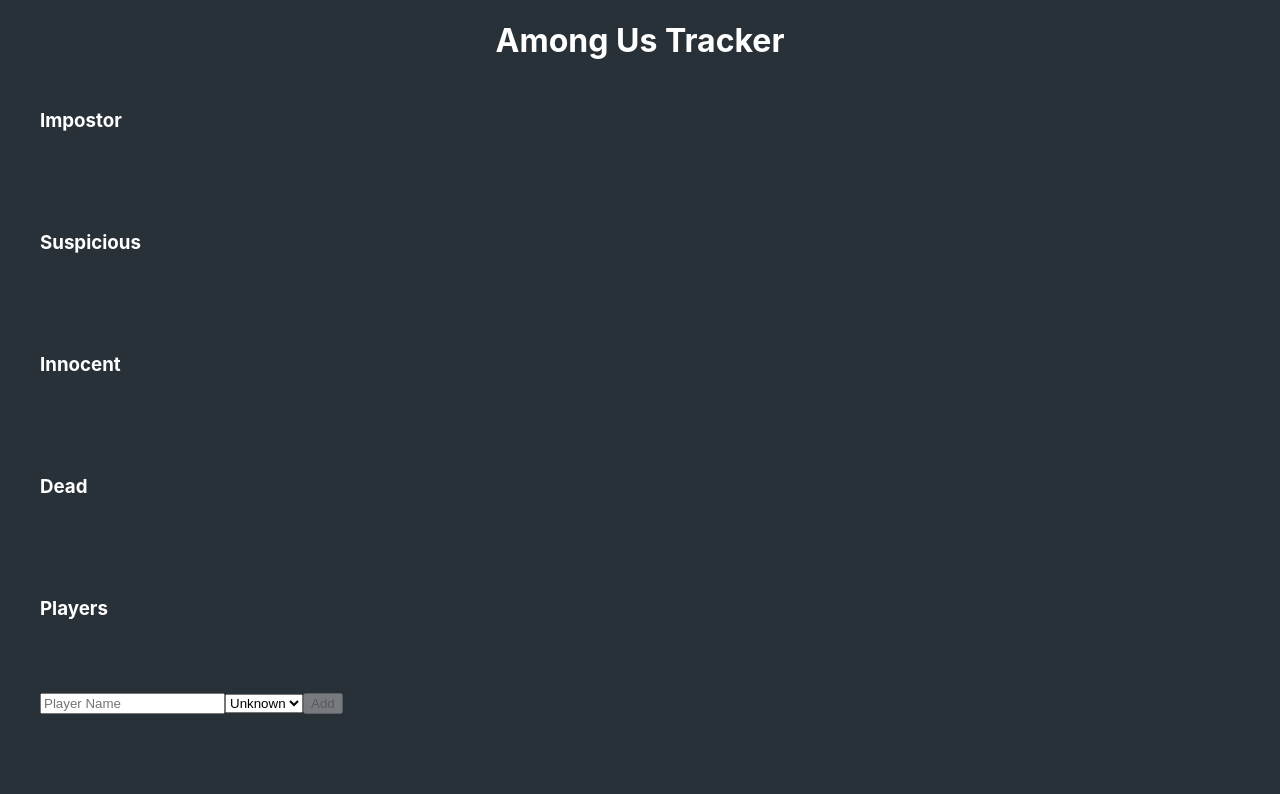
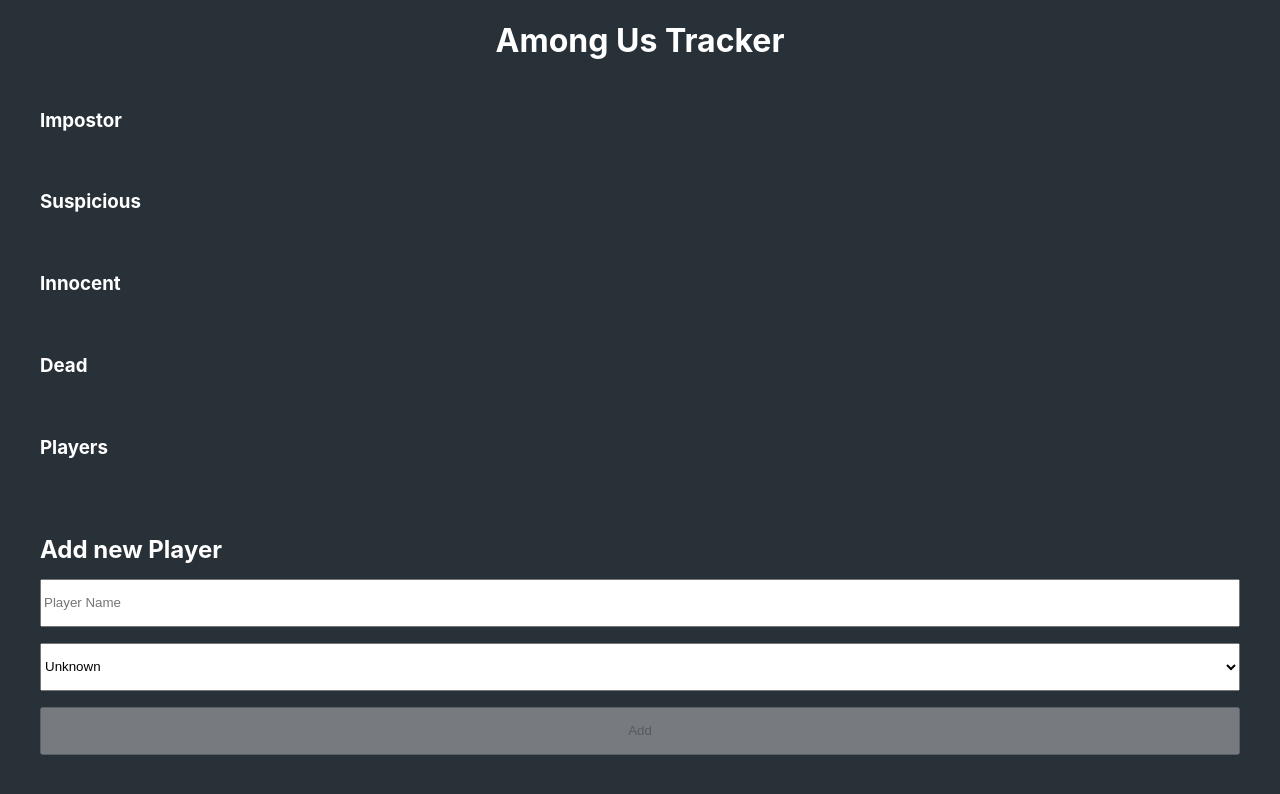
Before and after one commit to Kazumz/Among-Us-Tracker, a React (Create React App) app: page / in a window 1280 px wide. Shown: the top 794 px of the page. Built offline with nearby package versions, Linux system fonts and the light colour scheme.

Commit message:
Styling updates.

```diff
--- a/src/components/Add.tsx
+++ b/src/components/Add.tsx
@@ -1,14 +1,26 @@
 import React from 'react';
 import { useDispatch } from 'react-redux';
+import classnames from 'classnames';
+
 import Colour from '../enums/Colour';
-
 import { actionCreators } from '../store/bundles/player-bundle';
+import { GetAllPlayers } from '../store/bundles/player-selectors';
 import ComboBox from './ComboBox';
 
-const Add: React.FC = () => {
+interface IAddProps {
+    className?: string;
+}
+
+const Add: React.FC<IAddProps> = ({
+    className,
+}) => {
     const dispatch = useDispatch();
+    const allPlayers = GetAllPlayers();
 
+    const [errorMessage, setErrorMessage] = React.useState<string | undefined>(undefined);
+    const [colour, setColour] = React.useState<Colour>(Colour.Unknown);
     const [name, setName] = React.useState<string>('');
+
     const onChange = React.useCallback(
         (e) => {
             setName(e.target.value);
@@ -16,7 +28,6 @@
         [],
     );
 
-    const [colour, setColour] = React.useState<Colour>(Colour.Unknown);
     const onColourChange = React.useCallback(
         (e: React.ChangeEvent<HTMLSelectElement>) => {
             const colour: Colour = parseInt(e.target.value, 10);
@@ -26,17 +37,33 @@
     );
 
     const addPlayer = React.useCallback(() => {
+        if (allPlayers.some(x => x.name === name)) {
+            setErrorMessage('Player already exists');
+            return;
+        }
+
+        if (allPlayers.some(x => x.color === colour)) {
+            setErrorMessage('Colour already exists');
+            return;
+        }
+
+        setErrorMessage(undefined);
         dispatch(actionCreators.createPlayer(name, colour));
     },
-    [
-        dispatch,
-        name,
-        colour
-    ]);
+        [
+            dispatch,
+            name,
+            colour,
+            allPlayers,
+        ]);
+
+    const addClassName: string = classnames('add', className);
 
     const addDisabled = name === '' || name === undefined || colour === Colour.Unknown;
     return (
-        <div className="add">
+        <div className={addClassName}>
+            <h2>Add new Player</h2>
+
             <input
                 name={'PlayerName'}
                 placeholder='Player Name'
@@ -75,6 +102,12 @@
             >
                 Add
             </button>
+
+            {errorMessage !== undefined &&
+                <p role='alert'>
+                    {errorMessage}
+                </p>
+            }
         </div>
     );
 }
--- a/src/store/bundles/player-selectors.ts
+++ b/src/store/bundles/player-selectors.ts
@@ -5,6 +5,7 @@
 import Position from '../../enums/Position';
 
 export const GetAllPlayers = (): ReadonlyArray<IPlayer> => useStateSelector(state => state.playerState.players);
+
 export const GetUnknownPlayers = (): ReadonlyArray<IPlayer> => GetFilteredPlayers(Position.Unknown)();
 export const GetDeadPlayers = (): ReadonlyArray<IPlayer> => GetFilteredPlayers(Position.Dead)();
 export const GetInnocentPlayers = (): ReadonlyArray<IPlayer> => GetFilteredPlayers(Position.Innocent)();
--- a/src/styles/Main.scss
+++ b/src/styles/Main.scss
@@ -6,3 +6,4 @@
 @import 'Section';
 @import 'Player';
 @import 'Players';
+@import 'Add';
--- /dev/null
+++ b/src/styles/_Add.scss
@@ -0,0 +1,5 @@
+.add {
+    display: grid;
+    grid-auto-rows: 3rem;
+    gap: 1rem;
+}
--- a/src/styles/_App.scss
+++ b/src/styles/_App.scss
@@ -1,4 +1,8 @@
 .app {
+  background: #d3d3d3;
+
+  & > .app__inner {
+    box-shadow: 0px 1px 30px 2px rgba(0,0,0,1.05);
     min-height: 100vh;
     display: grid;
     grid-template-rows: auto 1fr;
@@ -16,5 +20,10 @@
       overflow-x: hidden;
       padding: 2.5rem;
       padding-top: 0;
+
+      & > .app-body__add {
+        margin-top: 1.5rem;
       }
     }
+  }
+}
--- a/src/styles/_Player.scss
+++ b/src/styles/_Player.scss
@@ -3,16 +3,15 @@
     grid-template-columns: auto 1fr auto;
     grid-template-rows: auto;
     align-items: center;
-    gap: 0.75rem;
-    min-width: 5rem;
-    min-height: 2.5rem;
+    gap: 1rem;
+    min-height: 3.5rem;
     border: 1.5px solid $PlayerBorder;
     border-radius: $StandardBorderRadius;
     padding-left: 0.5rem;
     padding-right: 0.5rem;
     padding-top: 0.10rem;
     padding-bottom: 0.10rem;
-    box-shadow: 0px 1px 30px 2px rgba(0,0,0,0.05);
+    box-shadow: 0px 1px 30px 2px rgba(0,0,0,0.50);
     max-width: 15rem;
 
     &.player--black {
@@ -77,7 +76,7 @@
     }
 
     & > .player__nav {
-        display: flex;
-        flex-direction: column;
+        display: grid;
+        gap: 0.5rem;
     }
 }
--- a/src/views/App.tsx
+++ b/src/views/App.tsx
@@ -18,6 +18,7 @@
 
   return (
     <div className="app">
+      <div className="app__inner">
         <header className="app__header">
           <h1>{i18next.t('header.title')}</h1>
         </header>
@@ -25,8 +26,9 @@
         <main className="app__body">
           {sections.map(Section => <Section />)}
 
-        <Add />
+          <Add className='app-body__add' />
         </main>
+      </div>
     </div>
   );
 }
```
Also changed, not shown: src/components/Section.tsx (line endings or trailing spaces). Lines whose indentation alone changed are shown as unchanged.
